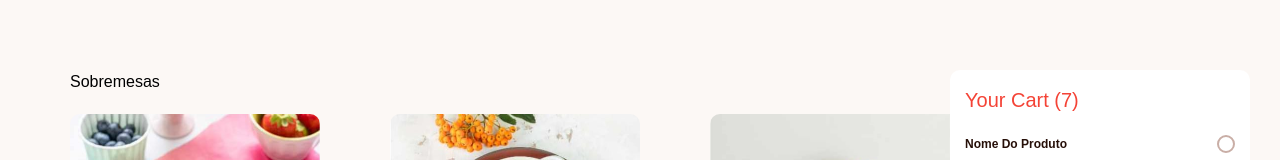
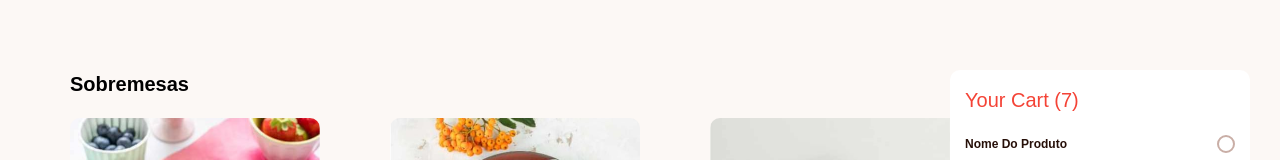
Before and after one commit to leandrucarvalho/product-list-with-cart-web-softex, a website built with Vite: page index.html in a window 1280 px wide. Shown: the top 160 px of the page. Built offline with nearby package versions, Linux system fonts and the light colour scheme; files whose address does not match are found by name.

Commit message:
test: testing tailwindcss

```diff
--- a/index.html
+++ b/index.html
@@ -19,7 +19,7 @@
   </head>
   <body>
     <main class="main">
-      <h1 class="title">Sobremesas</h1>
+      <h1 class="title text-xl font-bold">Sobremesas</h1>
       <div id="product-list" class="product-list"></div>
       <div id="shopping-cart" class="cart">
         <h2>Your Cart (<span id="cart-count">7</span>)</h2>
```
